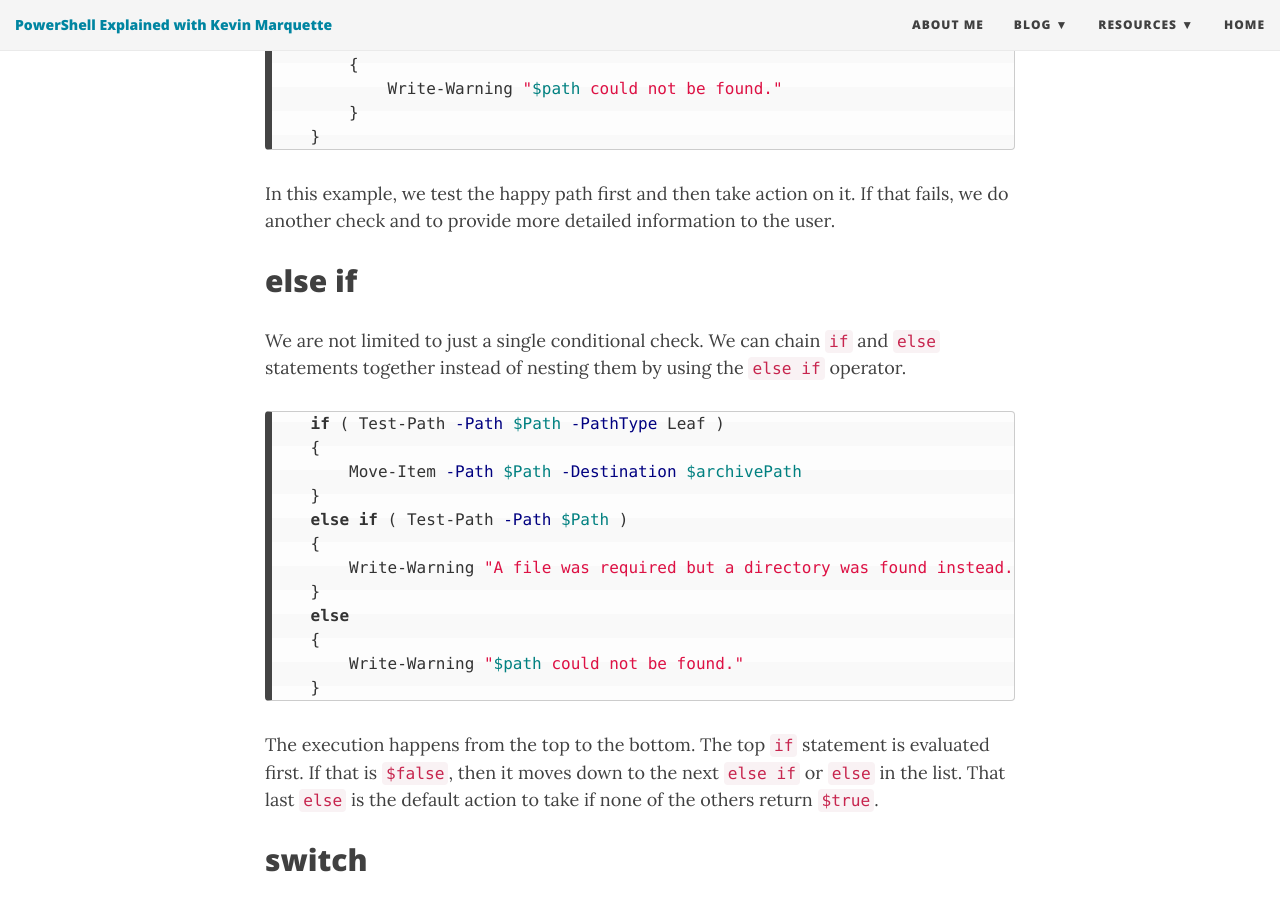
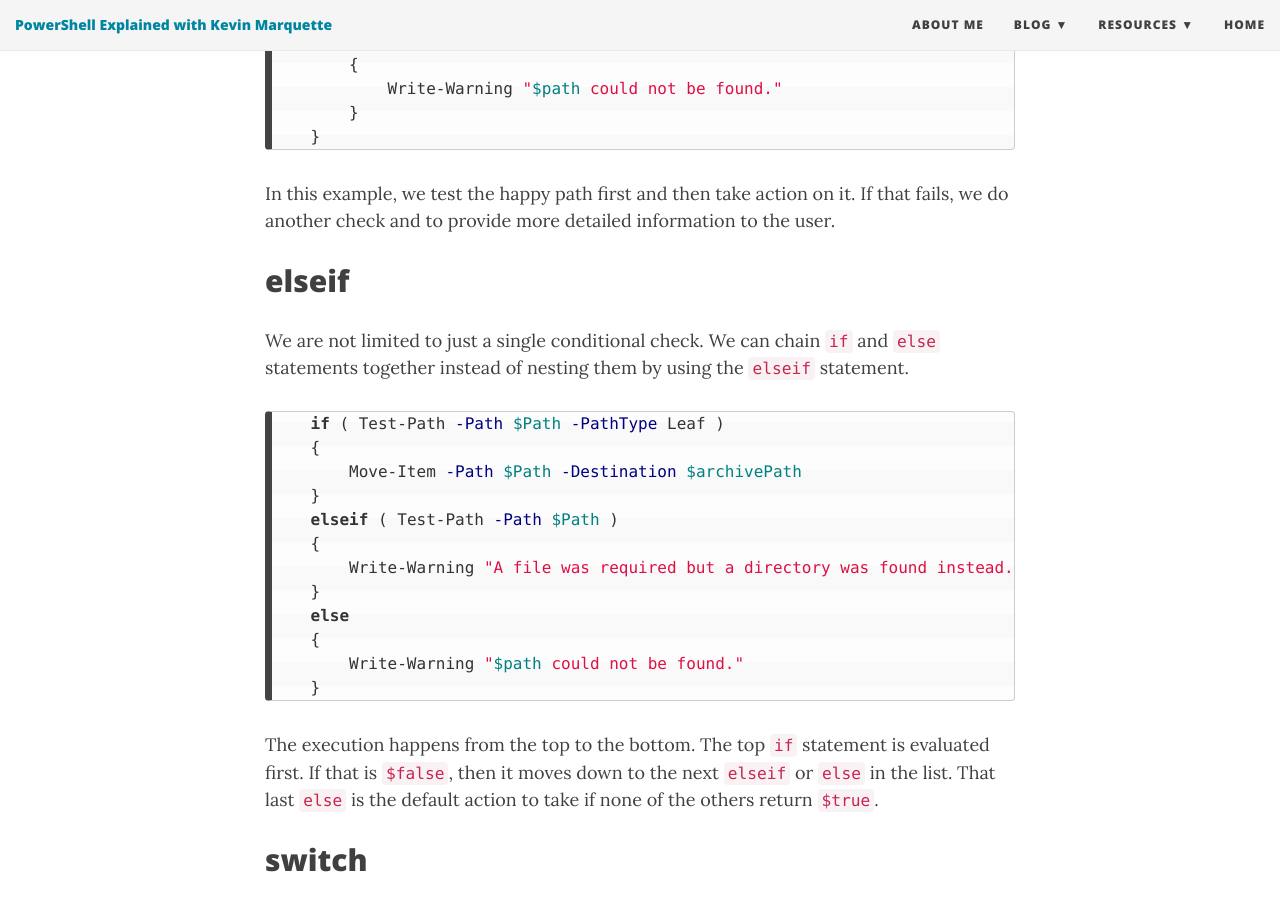
Before and after one commit to KevinMarquette/kevinmarquette.github.io, a Jekyll site: the page built from _posts/2019-08-11-Powershell-if-then-else-equals-operator.md, in a window 1280 px wide and 900 px high, scrolled down 14232 px. Built offline with Jekyll 4.4.1, drawn with Linux system fonts in a browser that asks for light colours; nearby versions of some CDN libraries; comment, search, counter and statistics services are not loaded; some of the changed text lies outside the part shown.

Commit message:
fix elseif statement

````diff
--- a/_posts/2019-08-11-Powershell-if-then-else-equals-operator.md
+++ b/_posts/2019-08-11-Powershell-if-then-else-equals-operator.md
@@ -473,16 +472,16 @@ The `if` and `else` statements take a script block, so we can place any PowerShe
 
 In this example, we test the happy path first and then take action on it. If that fails, we do another check and to provide more detailed information to the user.
 
-## else if
+## elseif
 
-We are not limited to just a single conditional check. We can chain `if` and `else` statements together instead of nesting them by using the `else if` operator.
+We are not limited to just a single conditional check. We can chain `if` and `else` statements together instead of nesting them by using the `elseif` statement.
 
 ``` posh
     if ( Test-Path -Path $Path -PathType Leaf )
     {
         Move-Item -Path $Path -Destination $archivePath
     }
-    else if ( Test-Path -Path $Path )
+    elseif ( Test-Path -Path $Path )
     {
         Write-Warning "A file was required but a directory was found instead."
     }
@@ -492,7 +491,7 @@ We are not limited to just a single conditional check. We can chain `if` and `el
     }
 ```
 
-The execution happens from the top to the bottom. The top `if` statement is evaluated first. If that is `$false`, then it moves down to the next `else if` or `else` in the list. That last `else` is the default action to take if none of the others return `$true`.
+The execution happens from the top to the bottom. The top `if` statement is evaluated first. If that is `$false`, then it moves down to the next `elseif` or `else` in the list. That last `else` is the default action to take if none of the others return `$true`.
 
 ## switch
 
@@ -530,7 +529,7 @@ The pipeline is a very unique and important feature of PowerShell. Any value tha
     {
         Get-SeniorDiscount
     }
-    else if ( $age -le 13 )
+    elseif ( $age -le 13 )
     {
         Get-ChildDiscount
     }
````
Also changed, not shown: other parts of _posts/2019-08-11-Powershell-if-then-else-equals-operator.md (+1 -2 lines), _includes/recent-posts.md (+1 -1 lines), tags.md (+2 -2 lines), img/share-img/2019-08-11-Powershell-if-then-else-equals-operator.png (added), 1 other file.
